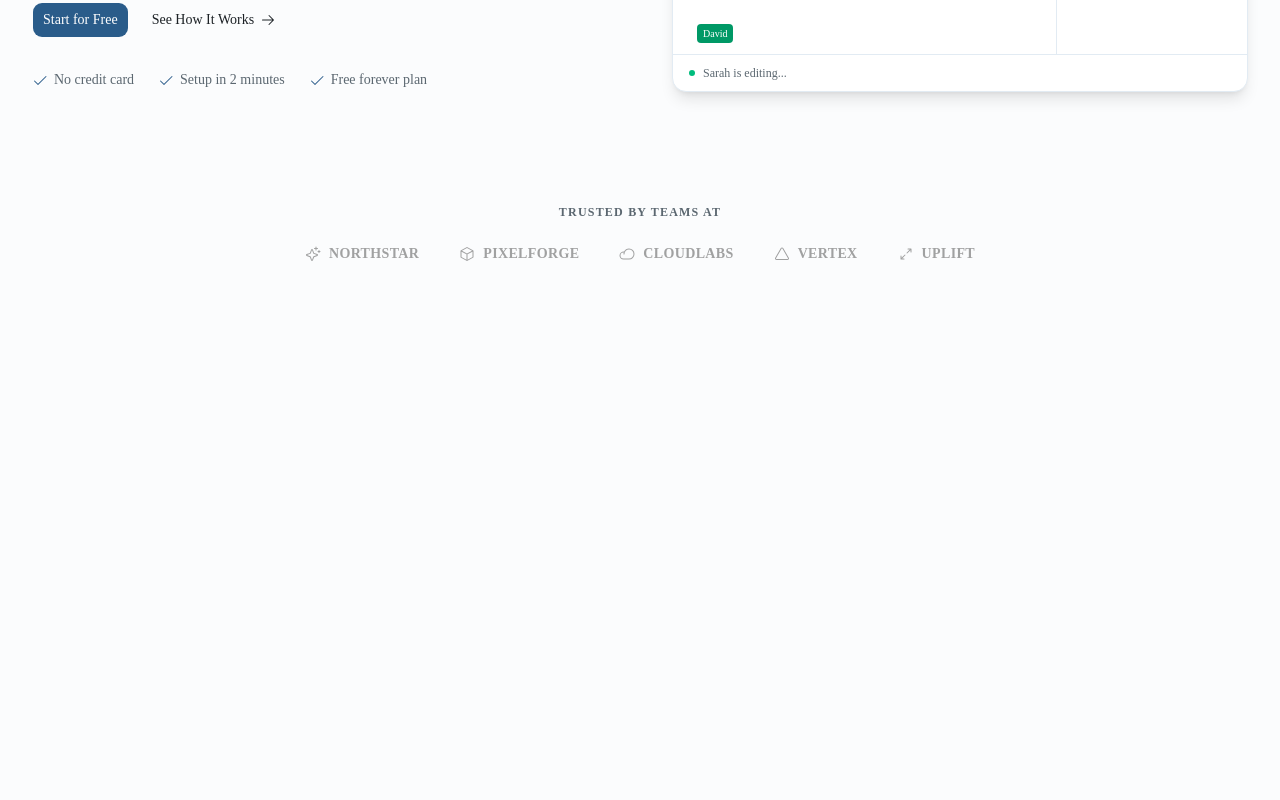
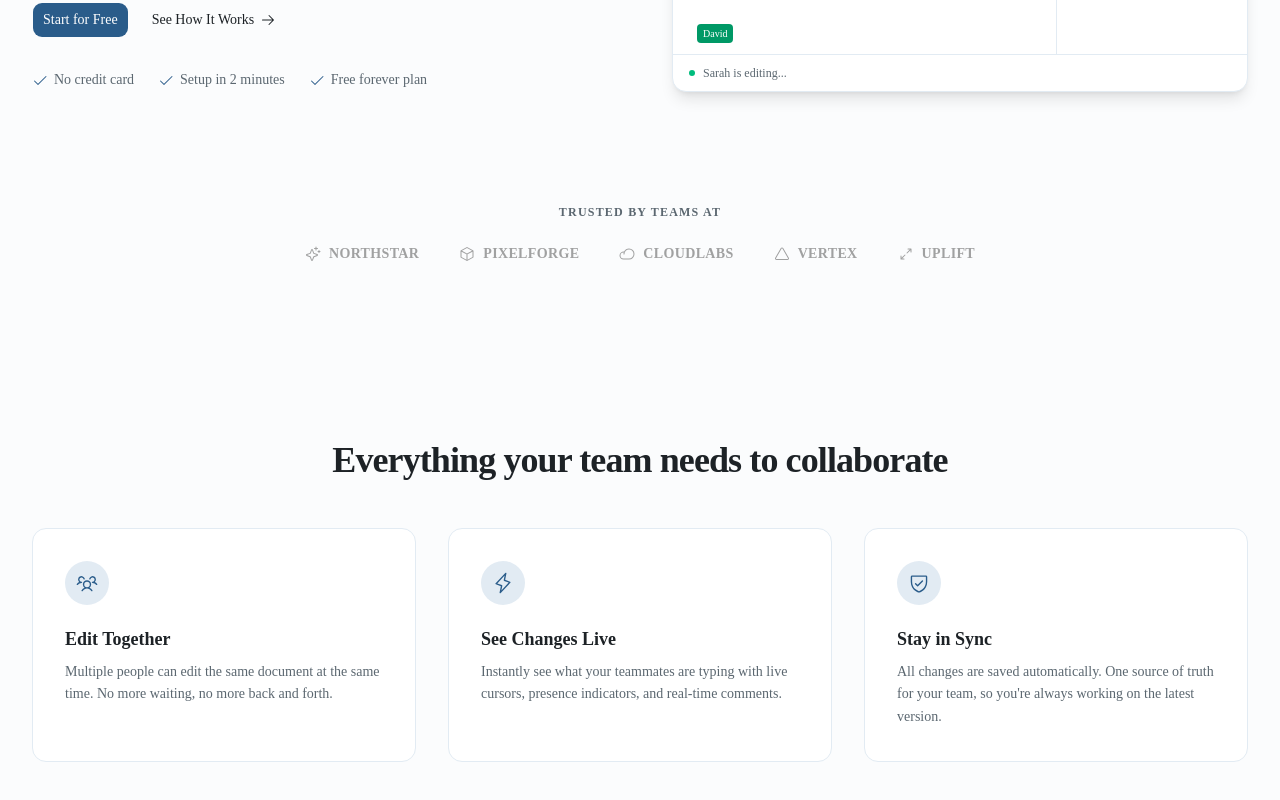
Before and after one commit to ukazimchisom/docolab, a Next.js app: page / in a window 1280 px wide. Shown: the part 536-1336 px from the top of the page. Before the commit the page ends 880 px from the top, so only its background shows below. Built offline with nearby package versions, Linux system fonts and the light colour scheme.

Commit message:
feat: build features section with icon cards

```diff
--- a/src/app/(marketing)/page.tsx
+++ b/src/app/(marketing)/page.tsx
@@ -1,11 +1,13 @@
 import { Hero } from "@/components/landing/hero";
 import { SocialProof } from "@/components/landing/social-proof";
+import { Features } from "@/components/landing/features";
 
 export default function LandingPage() {
   return (
     <main>
       <Hero />
       <SocialProof />
+      <Features />
     </main>
   );
 }
--- /dev/null
+++ b/src/components/landing/feature-card.tsx
@@ -0,0 +1,27 @@
+import type { Icon } from "@phosphor-icons/react";
+
+interface FeatureCardProps {
+  icon: Icon;
+  title: string;
+  description: string;
+}
+
+export function FeatureCard({
+  icon: IconComponent,
+  title,
+  description,
+}: FeatureCardProps) {
+  return (
+    <div className="rounded-xl border border-border bg-card p-6 sm:p-8">
+      <div className="flex h-11 w-11 items-center justify-center rounded-full bg-accent">
+        <IconComponent size={22} className="text-primary" />
+      </div>
+
+      <h3 className="mt-5 text-lg font-semibold text-foreground">{title}</h3>
+
+      <p className="mt-2 text-sm leading-relaxed text-muted-foreground">
+        {description}
+      </p>
+    </div>
+  );
+}
--- /dev/null
+++ b/src/components/landing/features.tsx
@@ -0,0 +1,58 @@
+import {
+  UsersThreeIcon,
+  LightningIcon,
+  ShieldCheckIcon,
+} from "@phosphor-icons/react/dist/ssr";
+import type { Icon } from "@phosphor-icons/react";
+import { FeatureCard } from "./feature-card";
+
+interface Feature {
+  icon: Icon;
+  title: string;
+  description: string;
+}
+
+const FEATURES: Feature[] = [
+  {
+    icon: UsersThreeIcon,
+    title: "Edit Together",
+    description:
+      "Multiple people can edit the same document at the same time. No more waiting, no more back and forth.",
+  },
+  {
+    icon: LightningIcon,
+    title: "See Changes Live",
+    description:
+      "Instantly see what your teammates are typing with live cursors, presence indicators, and real-time comments.",
+  },
+  {
+    icon: ShieldCheckIcon,
+    title: "Stay in Sync",
+    description:
+      "All changes are saved automatically. One source of truth for your team, so you're always working on the latest version.",
+  },
+];
+
+export function Features() {
+  return (
+    <section
+      id="features"
+      className="mx-auto max-w-7xl px-6 py-16 lg:px-8 lg:py-24"
+    >
+      <h2 className="text-center text-3xl font-bold tracking-tight text-foreground sm:text-4xl">
+        Everything your team needs to collaborate
+      </h2>
+
+      <div className="mt-12 grid grid-cols-1 gap-6 sm:grid-cols-2 lg:grid-cols-3 lg:gap-8">
+        {FEATURES.map((feature) => (
+          <FeatureCard
+            key={feature.title}
+            icon={feature.icon}
+            title={feature.title}
+            description={feature.description}
+          />
+        ))}
+      </div>
+    </section>
+  );
+}
```
